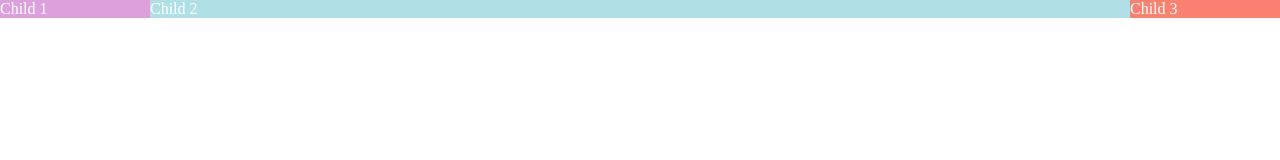
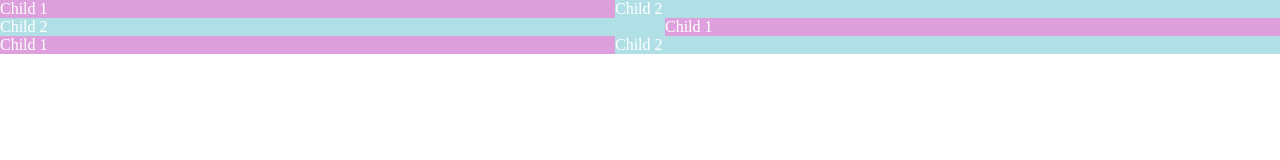
Before and after one commit to newtvo/CSS-Tutorial-CoderX, a plain HTML site: page 19-flexbox/index.html in a window 1280 px wide. Drawn offline with Linux system fonts and the light colour scheme.

Commit message:
Flexbox Tutorial 6

```diff
--- a/19-flexbox/index.html
+++ b/19-flexbox/index.html
@@ -10,7 +10,19 @@
     <div class="container">
         <div class="child-1">Child 1</div>
         <div class="child-2">Child 2</div>
-        <div class="child-3">Child 3</div>
+        <!-- <div class="child-3">Child 3</div> -->
+    </div>
+
+    <div class="container container-swap">
+        <div class="child-1">Child 1</div>
+        <div class="child-2">Child 2</div>
+        <!-- <div class="child-3">Child 3</div> -->
+    </div>
+
+    <div class="container ">
+        <div class="child-1">Child 1</div>
+        <div class="child-2">Child 2</div>
+        <!-- <div class="child-3">Child 3</div> -->
     </div>
 </body>
 </html>
--- a/19-flexbox/style.css
+++ b/19-flexbox/style.css
@@ -14,15 +14,20 @@ body {
 .child-1 {
     background-color: plum;
     flex-basis: 150px;
+    flex-grow: 1;
 }
 
 .child-2 {
     background-color: powderblue;
     flex-basis: 200px;
-    flex-grow: 2;
+    flex-grow: 1;
 }
 
-.child-3 {
+.container-swap .child-1 {
+    order: 1;
+    flex-grow: 1;
+}
+/* .child-3 {
     background-color: salmon;
     flex-basis: 150px;
-}
+} */
```
